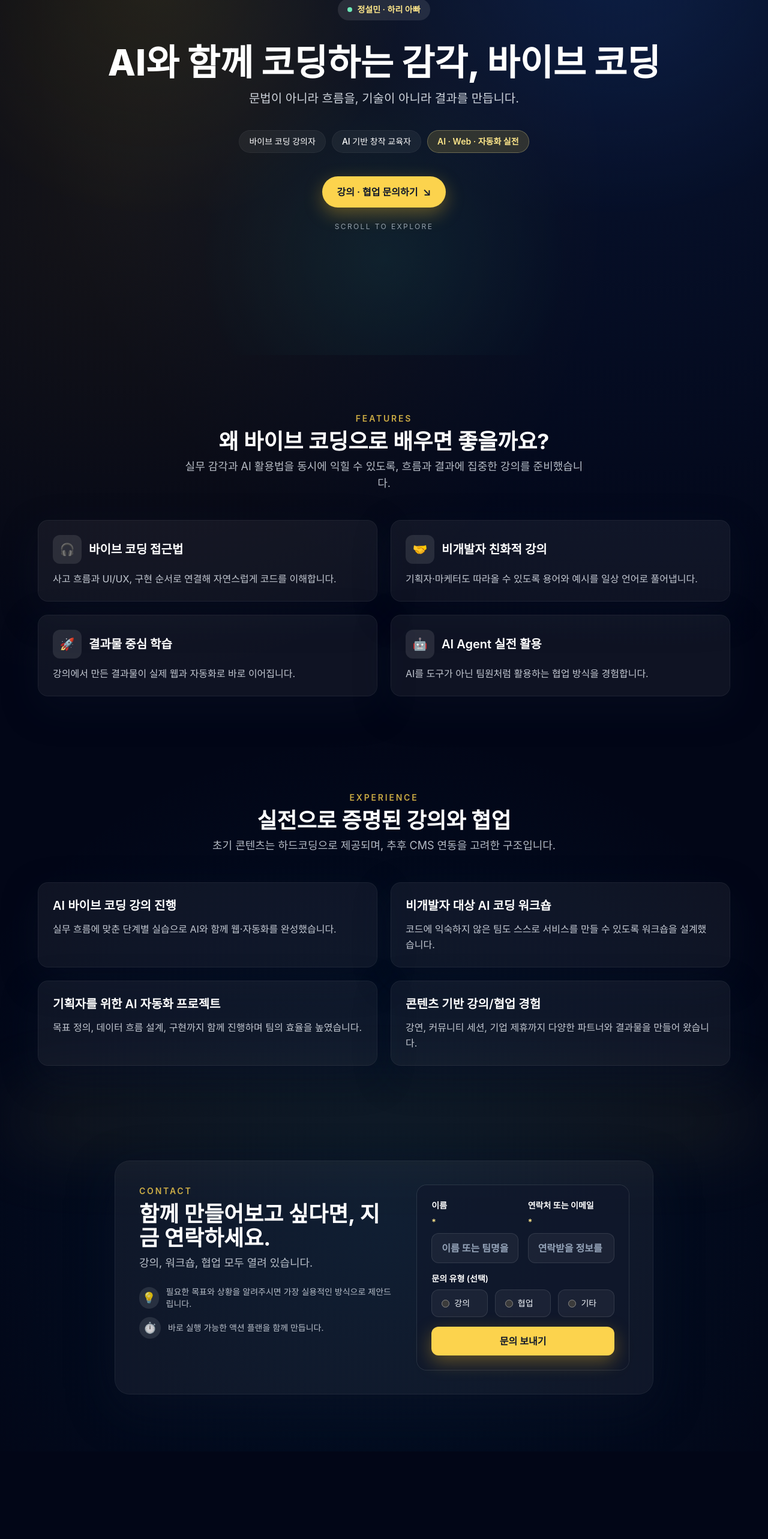
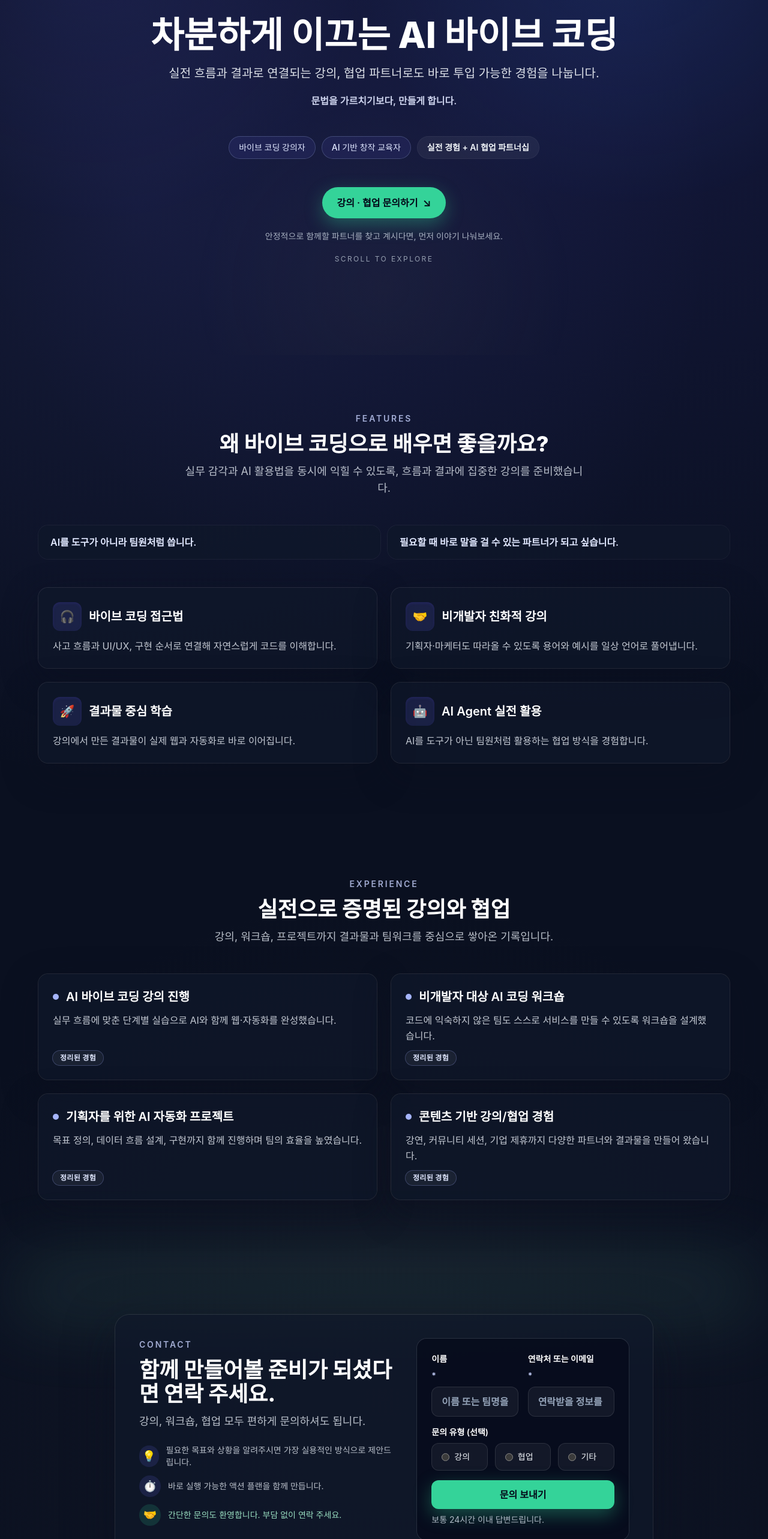
Before and after one commit to HariFatherKR/codex-web, a Next.js app: page / in a window 1280 px wide. Shown: the part 208-2774 px from the top of the page at 60% size. Before the commit the page ends 2628 px from the top, so only its background shows below. Built offline with nearby package versions, Linux system fonts and the light colour scheme.

Commit message:
Refine landing theme for trust-focused onboarding

```diff
--- a/app/components/CTASection.tsx
+++ b/app/components/CTASection.tsx
@@ -12,7 +12,7 @@ const SubmitButton = () => {
   return (
     <button
       type="submit"
-      className="inline-flex items-center justify-center rounded-xl bg-amber-300 px-4 py-3 text-base font-semibold text-slate-900 shadow-[0_10px_30px_rgba(251,191,36,0.35)] transition hover:-translate-y-0.5 hover:shadow-[0_14px_40px_rgba(251,191,36,0.4)] focus-visible:outline-none focus-visible:ring-2 focus-visible:ring-amber-200 focus-visible:ring-offset-2 focus-visible:ring-offset-slate-950 disabled:cursor-not-allowed disabled:opacity-80"
+      className="inline-flex items-center justify-center rounded-xl bg-emerald-400 px-4 py-3 text-base font-semibold text-slate-950 shadow-[0_10px_30px_rgba(52,211,153,0.35)] transition hover:-translate-y-0.5 hover:shadow-[0_14px_40px_rgba(52,211,153,0.45)] focus-visible:outline-none focus-visible:ring-2 focus-visible:ring-emerald-200 focus-visible:ring-offset-2 focus-visible:ring-offset-slate-950 disabled:cursor-not-allowed disabled:opacity-80"
       disabled={pending}
     >
       {pending ? '보내는 중...' : ctaCopy.submitLabel}
@@ -38,11 +38,11 @@ const CTASection = () => {
   return (
     <section
       id="contact"
-      className="relative z-10 px-6 py-20 sm:px-10 lg:py-24"
+      className="relative z-10 px-6 py-24 sm:px-10"
       aria-labelledby="cta-heading"
     >
-      <div className="absolute inset-x-6 top-0 h-40 rounded-3xl bg-gradient-to-b from-amber-300/20 via-transparent to-transparent blur-3xl" />
-      <div className="relative mx-auto max-w-4xl overflow-hidden rounded-3xl bg-white/5 p-8 shadow-[0_25px_80px_rgba(15,23,42,0.4)] ring-1 ring-white/10 sm:p-10">
+      <div className="absolute inset-x-6 top-6 h-44 rounded-3xl bg-gradient-to-b from-emerald-300/25 via-transparent to-transparent blur-3xl" />
+      <div className="relative mx-auto max-w-4xl overflow-hidden rounded-3xl bg-slate-900/70 p-8 shadow-[0_25px_80px_rgba(10,16,32,0.5)] ring-1 ring-white/10 sm:p-10">
         <div className="grid grid-cols-1 gap-10 lg:grid-cols-[1.2fr_1fr] lg:items-start">
           <div className="space-y-6">
             <SectionHeader
@@ -53,12 +53,16 @@ const CTASection = () => {
             />
             <ul className="space-y-3 text-sm text-slate-200/80">
               <li className="flex items-center gap-3">
-                <span className="flex h-9 w-9 items-center justify-center rounded-full bg-white/10 text-lg">💡</span>
+                <span className="flex h-9 w-9 items-center justify-center rounded-full bg-indigo-500/15 text-lg text-indigo-100">💡</span>
                 <span>필요한 목표와 상황을 알려주시면 가장 실용적인 방식으로 제안드립니다.</span>
               </li>
               <li className="flex items-center gap-3">
-                <span className="flex h-9 w-9 items-center justify-center rounded-full bg-white/10 text-lg">⏱️</span>
+                <span className="flex h-9 w-9 items-center justify-center rounded-full bg-indigo-500/15 text-lg text-indigo-100">⏱️</span>
                 <span>바로 실행 가능한 액션 플랜을 함께 만듭니다.</span>
+              </li>
+              <li className="flex items-center gap-3 text-emerald-200/90">
+                <span className="flex h-9 w-9 items-center justify-center rounded-full bg-emerald-400/15 text-lg text-emerald-200">🤝</span>
+                <span>{ctaCopy.microcopy}</span>
               </li>
             </ul>
           </div>
@@ -66,29 +70,29 @@ const CTASection = () => {
           <form
             ref={formRef}
             action={formAction}
-            className="flex w-full flex-col gap-4 rounded-2xl bg-slate-900/60 p-6 ring-1 ring-white/10"
+            className="flex w-full flex-col gap-4 rounded-2xl bg-slate-950/60 p-6 ring-1 ring-white/10"
           >
             <div className="grid grid-cols-1 gap-4 sm:grid-cols-2">
               <label className="flex flex-col gap-2 text-sm font-semibold text-white">
-                이름<span className="text-amber-200">*</span>
+                이름<span className="text-indigo-200">*</span>
                 <input
                   required
                   name="name"
                   type="text"
                   autoComplete="name"
                   placeholder="이름 또는 팀명을 입력하세요"
-                  className="w-full rounded-xl border border-white/10 bg-white/5 px-4 py-3 text-base text-white placeholder:text-slate-400 focus:border-amber-200 focus:outline-none focus:ring-2 focus:ring-amber-200/60"
+                  className="w-full rounded-xl border border-white/10 bg-white/5 px-4 py-3 text-base text-white placeholder:text-slate-400 focus:border-emerald-300 focus:outline-none focus:ring-2 focus:ring-emerald-200/60"
                 />
               </label>
               <label className="flex flex-col gap-2 text-sm font-semibold text-white">
-                연락처 또는 이메일<span className="text-amber-200">*</span>
+                연락처 또는 이메일<span className="text-indigo-200">*</span>
                 <input
                   required
                   name="contact"
                   type="text"
                   autoComplete="email"
                   placeholder="연락받을 정보를 남겨주세요"
-                  className="w-full rounded-xl border border-white/10 bg-white/5 px-4 py-3 text-base text-white placeholder:text-slate-400 focus:border-amber-200 focus:outline-none focus:ring-2 focus:ring-amber-200/60"
+                  className="w-full rounded-xl border border-white/10 bg-white/5 px-4 py-3 text-base text-white placeholder:text-slate-400 focus:border-emerald-300 focus:outline-none focus:ring-2 focus:ring-emerald-200/60"
                 />
               </label>
             </div>
@@ -99,13 +103,13 @@ const CTASection = () => {
                 {inquiryTypes.map((option) => (
                   <label
                     key={option.value}
-                    className="group flex cursor-pointer items-center gap-2 rounded-xl border border-white/10 bg-white/5 px-4 py-3 text-sm text-slate-100 transition hover:border-amber-200/70 hover:text-amber-100"
+                    className="group flex cursor-pointer items-center gap-2 rounded-xl border border-white/10 bg-white/5 px-4 py-3 text-sm text-slate-100 transition hover:border-indigo-200/70 hover:text-indigo-100"
                   >
                     <input
                       type="radio"
                       name="type"
                       value={option.value}
-                      className="accent-amber-300"
+                      className="accent-emerald-400"
                     />
                     <span className="font-medium">{option.label}</span>
                   </label>
@@ -113,7 +117,10 @@ const CTASection = () => {
               </div>
             </label>
 
-            <SubmitButton />
+            <div className="flex flex-col gap-2">
+              <SubmitButton />
+              <p className="text-sm text-slate-300/85">{ctaCopy.responseTime}</p>
+            </div>
 
             {state.message ? (
               <p className={`text-sm font-medium ${messageTone}`} aria-live="polite">
--- a/app/components/FeatureSection.tsx
+++ b/app/components/FeatureSection.tsx
@@ -1,11 +1,11 @@
-import { features } from '../data/content';
+import { features, humanNotes } from '../data/content';
 import SectionHeader from './SectionHeader';
 
 const FeatureSection = () => {
   return (
     <section
       id="features"
-      className="relative z-10 px-6 py-16 sm:px-10 lg:py-24"
+      className="relative z-10 px-6 py-20 sm:px-10 lg:py-24"
       aria-labelledby="feature-heading"
     >
       <div className="mx-auto flex max-w-6xl flex-col gap-12">
@@ -17,14 +17,27 @@ const FeatureSection = () => {
           id="feature-heading"
         />
 
+        <div className="grid grid-cols-1 gap-3 sm:grid-cols-2">
+          {humanNotes.map((note) => (
+            <p
+              key={note}
+              className="rounded-2xl bg-slate-900/70 px-5 py-4 text-base font-semibold text-indigo-100 ring-1 ring-white/5"
+            >
+              {note}
+            </p>
+          ))}
+        </div>
+
         <div className="grid grid-cols-1 gap-4 sm:gap-6 md:grid-cols-2">
           {features.map((feature) => (
             <article
               key={feature.title}
-              className="group flex h-full flex-col gap-3 rounded-2xl bg-white/5 p-6 text-left shadow-[0_20px_60px_rgba(15,23,42,0.35)] ring-1 ring-white/10 transition hover:-translate-y-1 hover:ring-amber-200/50"
+              className="group flex h-full flex-col gap-3 rounded-2xl bg-slate-900/70 p-6 text-left shadow-[0_20px_60px_rgba(10,16,32,0.45)] ring-1 ring-white/10 transition hover:-translate-y-1 hover:ring-indigo-200/40"
             >
               <div className="flex items-center gap-3">
-                <div className="flex h-12 w-12 items-center justify-center rounded-xl bg-white/10 text-xl">{feature.icon}</div>
+                <div className="flex h-12 w-12 items-center justify-center rounded-xl bg-indigo-500/15 text-xl text-indigo-100 shadow-inner shadow-indigo-900/40">
+                  {feature.icon}
+                </div>
                 <h3 className="text-xl font-semibold text-white">{feature.title}</h3>
               </div>
               <p className="text-base leading-relaxed text-slate-200/85">{feature.description}</p>
--- /dev/null
+++ b/app/components/Footer.tsx
@@ -0,0 +1,13 @@
+const Footer = () => {
+  return (
+    <footer className="relative z-10 border-t border-white/5 bg-slate-950/70 px-6 py-10 sm:px-10">
+      <div className="mx-auto flex max-w-5xl flex-col gap-3 text-slate-200/85">
+        <p className="text-sm font-semibold uppercase tracking-[0.2em] text-indigo-200/80">Identity</p>
+        <h3 className="text-2xl font-bold text-white">정설민 · 하리 아빠</h3>
+        <p className="text-base leading-relaxed text-slate-200/80">바이브 코딩을 가르칩니다. 함께 만들고 싶은 아이디어가 있다면 언제든 편하게 메시지 주세요.</p>
+      </div>
+    </footer>
+  );
+};
+
+export default Footer;
--- a/app/components/HeroSection.tsx
+++ b/app/components/HeroSection.tsx
@@ -2,7 +2,7 @@ import Link from 'next/link';
 import { heroContent } from '../data/content';
 
 const HeroSection = () => {
-  const { headline, subCopy, identity, ctaLabel } = heroContent;
+  const { headline, subCopy, identity, ctaLabel, trustNote } = heroContent;
 
   return (
     <section
@@ -10,46 +10,48 @@ const HeroSection = () => {
       className="relative isolate flex min-h-screen items-center justify-center overflow-hidden px-6 py-16 sm:px-10"
       aria-labelledby="hero-heading"
     >
-      <div className="pointer-events-none absolute inset-0 opacity-80">
-        <div className="absolute inset-0 bg-[radial-gradient(circle_at_20%_20%,rgba(250,204,21,0.12),transparent_35%),radial-gradient(circle_at_80%_10%,rgba(59,130,246,0.16),transparent_40%),radial-gradient(circle_at_50%_80%,rgba(45,212,191,0.1),transparent_35%)]" />
+      <div className="pointer-events-none absolute inset-0 opacity-90">
+        <div className="absolute inset-0 bg-[radial-gradient(circle_at_12%_15%,rgba(99,102,241,0.12),transparent_36%),radial-gradient(circle_at_82%_10%,rgba(59,130,246,0.15),transparent_38%),radial-gradient(circle_at_50%_86%,rgba(63,63,70,0.16),transparent_34%)]" />
       </div>
 
-      <div className="relative z-10 mx-auto flex max-w-5xl flex-col items-center gap-10 text-center">
-        <span className="inline-flex items-center gap-2 rounded-full bg-white/10 px-4 py-2 text-sm font-semibold text-amber-200 backdrop-blur">
-          <span className="h-2 w-2 animate-pulse rounded-full bg-emerald-300" aria-hidden="true" />
+      <div className="relative z-10 mx-auto flex max-w-5xl flex-col items-center gap-12 text-center">
+        <span className="inline-flex items-center gap-2 rounded-full bg-white/5 px-4 py-2 text-sm font-semibold text-indigo-100 ring-1 ring-indigo-300/30">
+          <span className="h-2 w-2 animate-pulse rounded-full bg-indigo-200" aria-hidden="true" />
           {identity.name} · {identity.nickname}
         </span>
 
-        <div className="flex flex-col gap-4">
+        <div className="flex flex-col gap-5">
           <h1
             id="hero-heading"
-            className="text-balance text-4xl font-extrabold leading-tight text-white sm:text-5xl lg:text-6xl"
+            className="text-balance text-4xl font-extrabold leading-[1.1] text-white sm:text-5xl lg:text-6xl"
           >
             {headline}
           </h1>
-          <p className="text-lg leading-relaxed text-slate-200/90 sm:text-xl">{subCopy}</p>
+          <p className="text-lg leading-relaxed text-slate-100/90 sm:text-xl">{subCopy}</p>
+          <p className="text-base font-semibold text-indigo-100/90">{trustNote}</p>
         </div>
 
         <div className="flex flex-wrap items-center justify-center gap-3 text-sm text-slate-200/90">
-          <div className="rounded-full bg-white/5 px-4 py-2 font-medium text-white shadow-sm ring-1 ring-white/10">
+          <div className="rounded-full bg-indigo-500/10 px-4 py-2 font-medium text-indigo-100 shadow-sm ring-1 ring-indigo-300/30">
             {identity.roles[0]}
           </div>
-          <div className="rounded-full bg-white/5 px-4 py-2 font-medium text-white shadow-sm ring-1 ring-white/10">
+          <div className="rounded-full bg-indigo-500/10 px-4 py-2 font-medium text-indigo-100 shadow-sm ring-1 ring-indigo-300/30">
             {identity.roles[1]}
           </div>
-          <div className="rounded-full bg-amber-300/15 px-4 py-2 font-semibold text-amber-200 ring-1 ring-amber-200/40">
-            AI · Web · 자동화 실전
+          <div className="rounded-full bg-white/5 px-4 py-2 font-semibold text-slate-100 ring-1 ring-white/10">
+            실전 경험 + AI 협업 파트너십
           </div>
         </div>
 
-        <div className="flex flex-col items-center gap-6">
+        <div className="flex flex-col items-center gap-5">
           <Link
             href="#contact"
-            className="group inline-flex items-center justify-center rounded-full bg-amber-300 px-6 py-3 text-base font-semibold text-slate-900 shadow-[0_10px_30px_rgba(251,191,36,0.35)] transition hover:-translate-y-0.5 hover:shadow-[0_14px_40px_rgba(251,191,36,0.4)] focus-visible:outline-none focus-visible:ring-2 focus-visible:ring-amber-200 focus-visible:ring-offset-2 focus-visible:ring-offset-slate-950"
+            className="group inline-flex items-center justify-center rounded-full bg-emerald-400 px-6 py-3 text-base font-semibold text-slate-950 shadow-[0_10px_30px_rgba(52,211,153,0.35)] transition hover:-translate-y-0.5 hover:shadow-[0_14px_40px_rgba(52,211,153,0.45)] focus-visible:outline-none focus-visible:ring-2 focus-visible:ring-emerald-200 focus-visible:ring-offset-2 focus-visible:ring-offset-slate-950"
           >
             {ctaLabel}
             <span className="ml-2 text-lg transition-transform group-hover:translate-x-0.5">↘</span>
           </Link>
+          <p className="text-sm text-slate-300/80">안정적으로 함께할 파트너를 찾고 계시다면, 먼저 이야기 나눠보세요.</p>
           <p className="text-xs uppercase tracking-[0.2em] text-slate-300/70">Scroll to explore</p>
         </div>
       </div>
--- a/app/components/ReferenceSection.tsx
+++ b/app/components/ReferenceSection.tsx
@@ -3,12 +3,12 @@ import SectionHeader from './SectionHeader';
 
 const ReferenceSection = () => {
   return (
-    <section id="references" className="relative z-10 px-6 py-16 sm:px-10" aria-labelledby="reference-heading">
+    <section id="references" className="relative z-10 px-6 py-20 sm:px-10 lg:py-24" aria-labelledby="reference-heading">
       <div className="mx-auto flex max-w-6xl flex-col gap-12">
         <SectionHeader
           eyebrow="Experience"
           title="실전으로 증명된 강의와 협업"
-          description="초기 콘텐츠는 하드코딩으로 제공되며, 추후 CMS 연동을 고려한 구조입니다."
+          description="강의, 워크숍, 프로젝트까지 결과물과 팀워크를 중심으로 쌓아온 기록입니다."
           align="center"
           id="reference-heading"
         />
@@ -17,10 +17,16 @@ const ReferenceSection = () => {
           {references.map((reference) => (
             <article
               key={reference.title}
-              className="flex h-full flex-col gap-3 rounded-2xl bg-white/5 p-6 text-left shadow-[0_20px_60px_rgba(15,23,42,0.35)] ring-1 ring-white/10"
+              className="flex h-full flex-col gap-3 rounded-2xl bg-slate-900/70 p-6 text-left shadow-[0_20px_60px_rgba(10,16,32,0.45)] ring-1 ring-white/10 transition hover:-translate-y-1 hover:ring-indigo-200/40"
             >
-              <h3 className="text-xl font-semibold text-white">{reference.title}</h3>
+              <div className="flex items-center gap-3">
+                <span className="h-2.5 w-2.5 rounded-full bg-indigo-300" aria-hidden="true" />
+                <h3 className="text-xl font-semibold text-white">{reference.title}</h3>
+              </div>
               <p className="text-base leading-relaxed text-slate-200/85">{reference.description}</p>
+              <span className="mt-auto inline-flex w-fit items-center gap-2 rounded-full bg-white/5 px-3 py-1 text-xs font-semibold uppercase tracking-wide text-indigo-100 ring-1 ring-indigo-300/30">
+                정리된 경험
+              </span>
             </article>
           ))}
         </div>
--- a/app/components/SectionHeader.tsx
+++ b/app/components/SectionHeader.tsx
@@ -14,17 +14,15 @@ const SectionHeader = ({
   const alignment = align === 'center' ? 'items-center text-center' : 'items-start text-left';
 
   return (
-    <div className={`flex flex-col gap-2 ${alignment}`}>
+    <div className={`flex flex-col gap-3 ${alignment}`}>
       {eyebrow ? (
-        <span className="text-sm font-semibold uppercase tracking-[0.2em] text-amber-300/80">
-          {eyebrow}
-        </span>
+        <span className="text-sm font-semibold uppercase tracking-[0.2em] text-indigo-200/80">{eyebrow}</span>
       ) : null}
-      <h2 id={id} className="text-3xl font-bold leading-tight text-white sm:text-4xl">
+      <h2 id={id} className="text-3xl font-extrabold leading-tight text-white sm:text-4xl">
         {title}
       </h2>
       {description ? (
-        <p className="max-w-2xl text-base text-slate-200/80 sm:text-lg">{description}</p>
+        <p className="max-w-2xl text-base leading-relaxed text-slate-200/80 sm:text-lg">{description}</p>
       ) : null}
     </div>
   );
--- a/app/data/content.ts
+++ b/app/data/content.ts
@@ -1,13 +1,19 @@
 export const heroContent = {
-  headline: 'AI와 함께 코딩하는 감각, 바이브 코딩',
-  subCopy: '문법이 아니라 흐름을, 기술이 아니라 결과를 만듭니다.',
+  headline: '차분하게 이끄는 AI 바이브 코딩',
+  subCopy: '실전 흐름과 결과로 연결되는 강의, 협업 파트너로도 바로 투입 가능한 경험을 나눕니다.',
   identity: {
     name: '정설민',
     nickname: '하리 아빠',
     roles: ['바이브 코딩 강의자', 'AI 기반 창작 교육자'],
   },
   ctaLabel: '강의 · 협업 문의하기',
+  trustNote: '문법을 가르치기보다, 만들게 합니다.',
 };
+
+export const humanNotes = [
+  'AI를 도구가 아니라 팀원처럼 씁니다.',
+  '필요할 때 바로 말을 걸 수 있는 파트너가 되고 싶습니다.',
+];
 
 export const features = [
   {
@@ -52,9 +58,11 @@ export const references = [
 ];
 
 export const ctaCopy = {
-  heading: '함께 만들어보고 싶다면, 지금 연락하세요.',
-  subheading: '강의, 워크숍, 협업 모두 열려 있습니다.',
+  heading: '함께 만들어볼 준비가 되셨다면 연락 주세요.',
+  subheading: '강의, 워크숍, 협업 모두 편하게 문의하셔도 됩니다.',
   submitLabel: '문의 보내기',
+  microcopy: '간단한 문의도 환영합니다. 부담 없이 연락 주세요.',
+  responseTime: '보통 24시간 이내 답변드립니다.',
 };
 
 export const inquiryTypes = [
--- a/app/globals.css
+++ b/app/globals.css
@@ -19,10 +19,10 @@ html {
     @apply min-h-screen bg-slate-950 text-slate-50 antialiased;
     margin: 0;
     font-family: 'Pretendard', 'Inter', system-ui, -apple-system, BlinkMacSystemFont, 'Segoe UI', sans-serif;
-    background: radial-gradient(circle at 10% 20%, rgba(251, 191, 36, 0.08), transparent 28%),
-      radial-gradient(circle at 90% 15%, rgba(59, 130, 246, 0.12), transparent 30%),
-      radial-gradient(circle at 40% 80%, rgba(45, 212, 191, 0.08), transparent 26%),
-      #020617;
+    background: radial-gradient(circle at 12% 18%, rgba(99, 102, 241, 0.08), transparent 28%),
+      radial-gradient(circle at 82% 14%, rgba(79, 70, 229, 0.12), transparent 32%),
+      radial-gradient(circle at 45% 78%, rgba(63, 63, 70, 0.18), transparent 24%),
+      #0a1020;
     color: #e2e8f0;
   }
 
@@ -32,7 +32,7 @@ html {
   }
 
   ::selection {
-    background: rgba(251, 191, 36, 0.25);
+    background: rgba(99, 102, 241, 0.25);
     color: #0b1224;
   }
 }
--- a/app/page.tsx
+++ b/app/page.tsx
@@ -1,17 +1,19 @@
 import CTASection from './components/CTASection';
 import FeatureSection from './components/FeatureSection';
+import Footer from './components/Footer';
 import HeroSection from './components/HeroSection';
 import ReferenceSection from './components/ReferenceSection';
 
 export default function Home() {
   return (
-    <main className="relative min-h-screen bg-slate-950 text-slate-50">
-      <div className="pointer-events-none absolute inset-0 bg-[radial-gradient(circle_at_15%_20%,rgba(251,191,36,0.08),transparent_35%),radial-gradient(circle_at_85%_10%,rgba(59,130,246,0.1),transparent_40%),radial-gradient(circle_at_50%_85%,rgba(14,165,233,0.08),transparent_35%)]" />
+    <main className="relative min-h-screen bg-[#0a1020] text-slate-50">
+      <div className="pointer-events-none absolute inset-0 bg-[radial-gradient(circle_at_18%_18%,rgba(99,102,241,0.12),transparent_35%),radial-gradient(circle_at_82%_8%,rgba(79,70,229,0.14),transparent_38%),radial-gradient(circle_at_50%_82%,rgba(63,63,70,0.16),transparent_32%)]" />
       <div className="relative z-10">
         <HeroSection />
         <FeatureSection />
         <ReferenceSection />
         <CTASection />
+        <Footer />
       </div>
     </main>
   );
```
